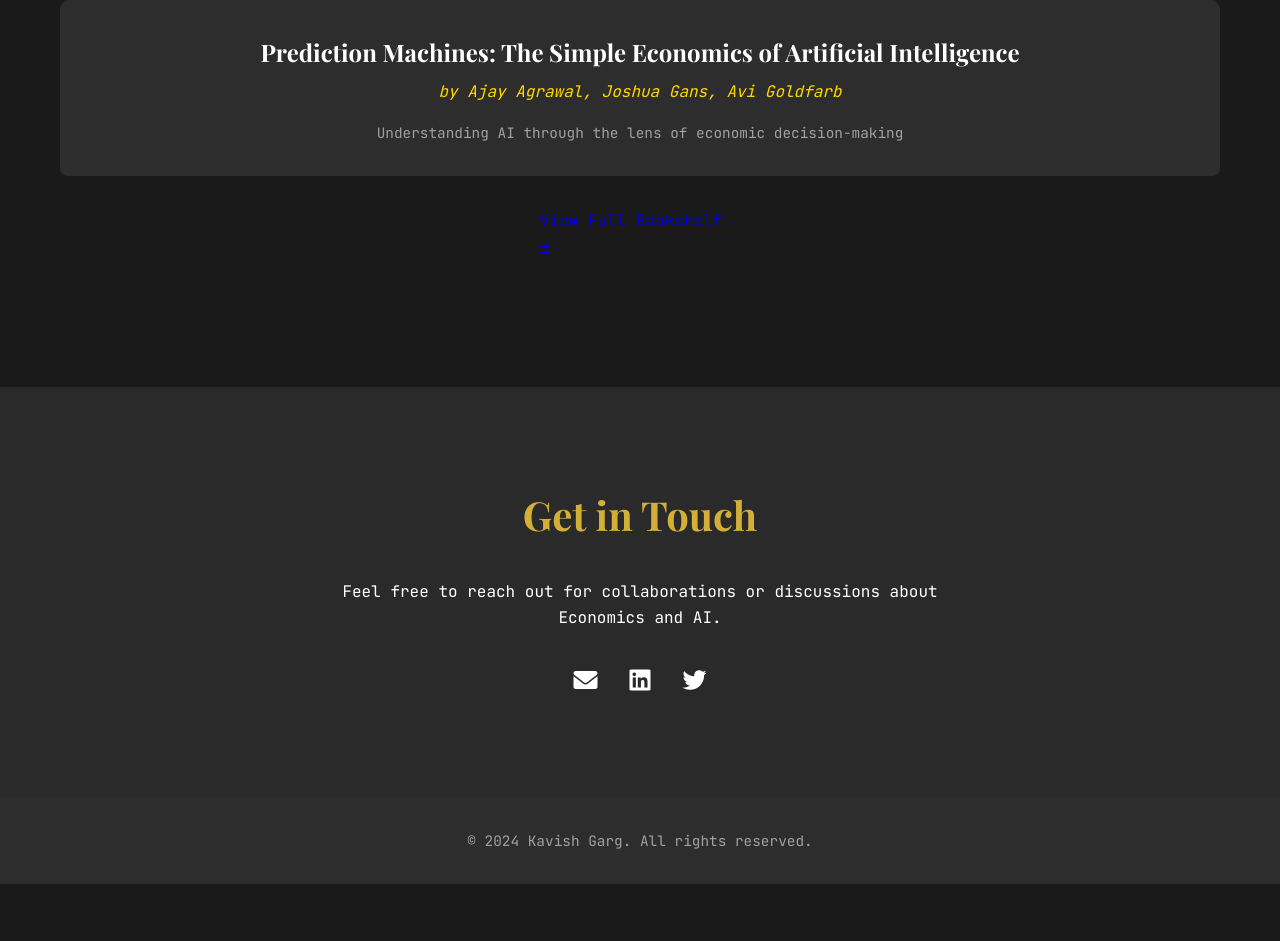
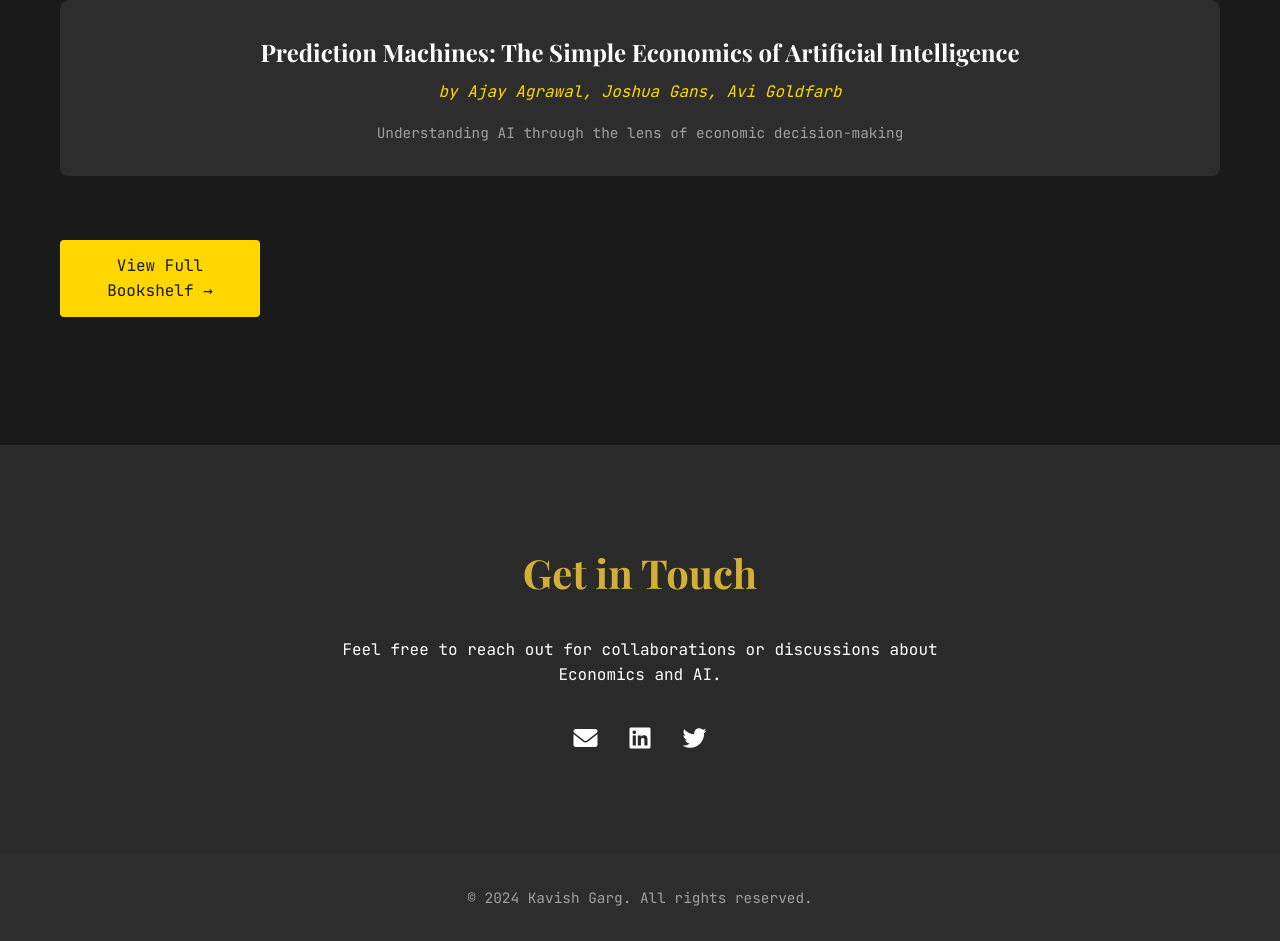
Before and after one commit to thatkavish/personal-website, a Flask app: page / in a window 1280 px wide. Shown: the part 2676-3617 px from the top of the page. Before the commit the page ends 3560 px from the top, so only its background shows below. Run offline with Flask 3, Linux system fonts and the light colour scheme; data comes from the database, SQL or seed files in the repository.

Commit message:
Update View Bookshelf button to use gold color scheme

```diff
--- a/templates/index.html
+++ b/templates/index.html
@@ -245,12 +245,24 @@
 
     .books-preview {
         text-align: center;
+        margin-bottom: 2rem;
     }
 
     .view-bookshelf {
+        display: inline-block;
+        padding: 0.8rem 1.5rem;
+        background-color: var(--primary-color);
+        color: var(--bg-color);
+        text-decoration: none;
+        border-radius: 4px;
+        transition: background-color 0.3s ease;
+        text-align: center;
         margin: 2rem auto;
-        display: block;
         max-width: 200px;
+    }
+
+    .view-bookshelf:hover {
+        background-color: var(--primary-color-dark);
     }
 
     .book-card {
```
